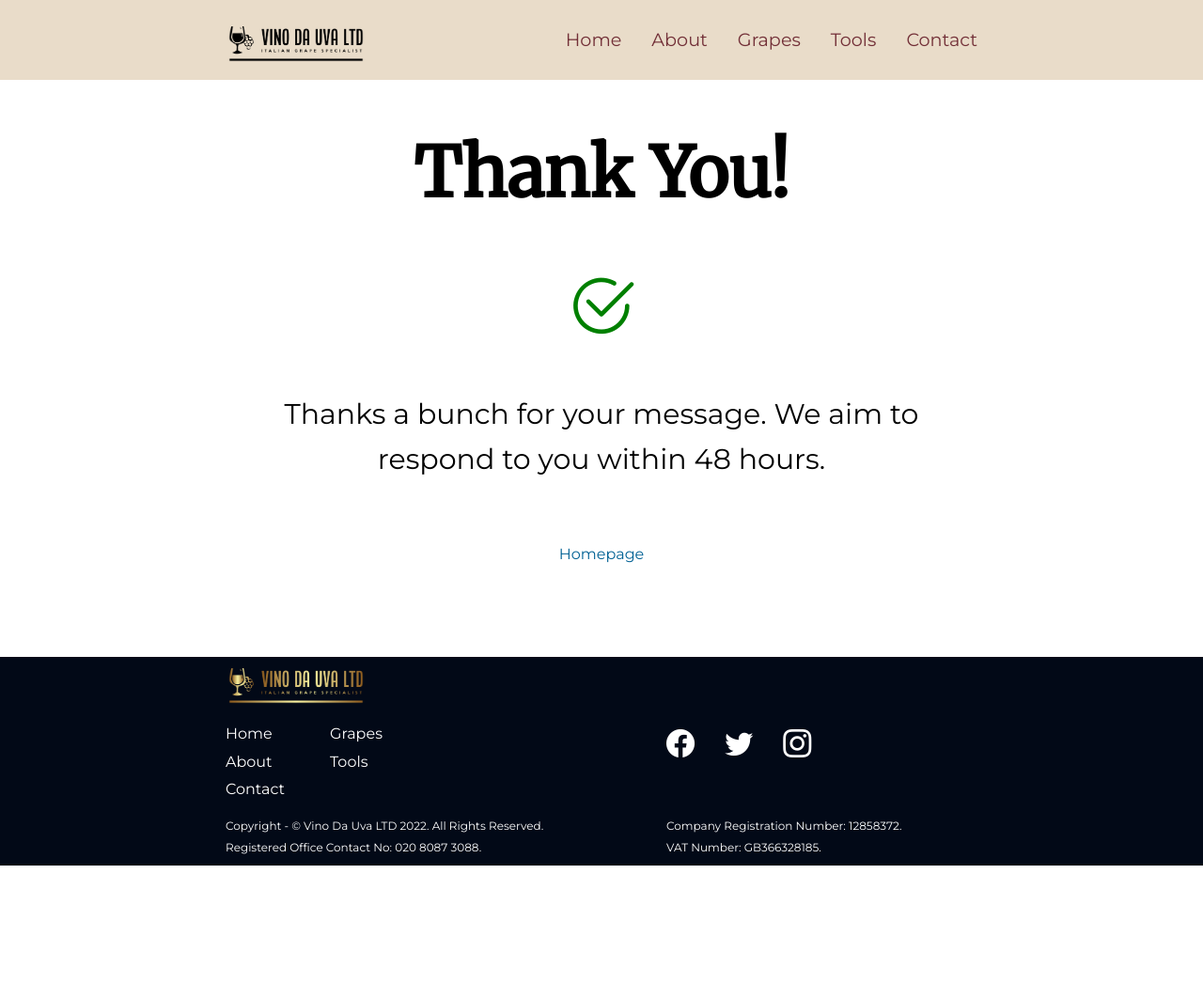
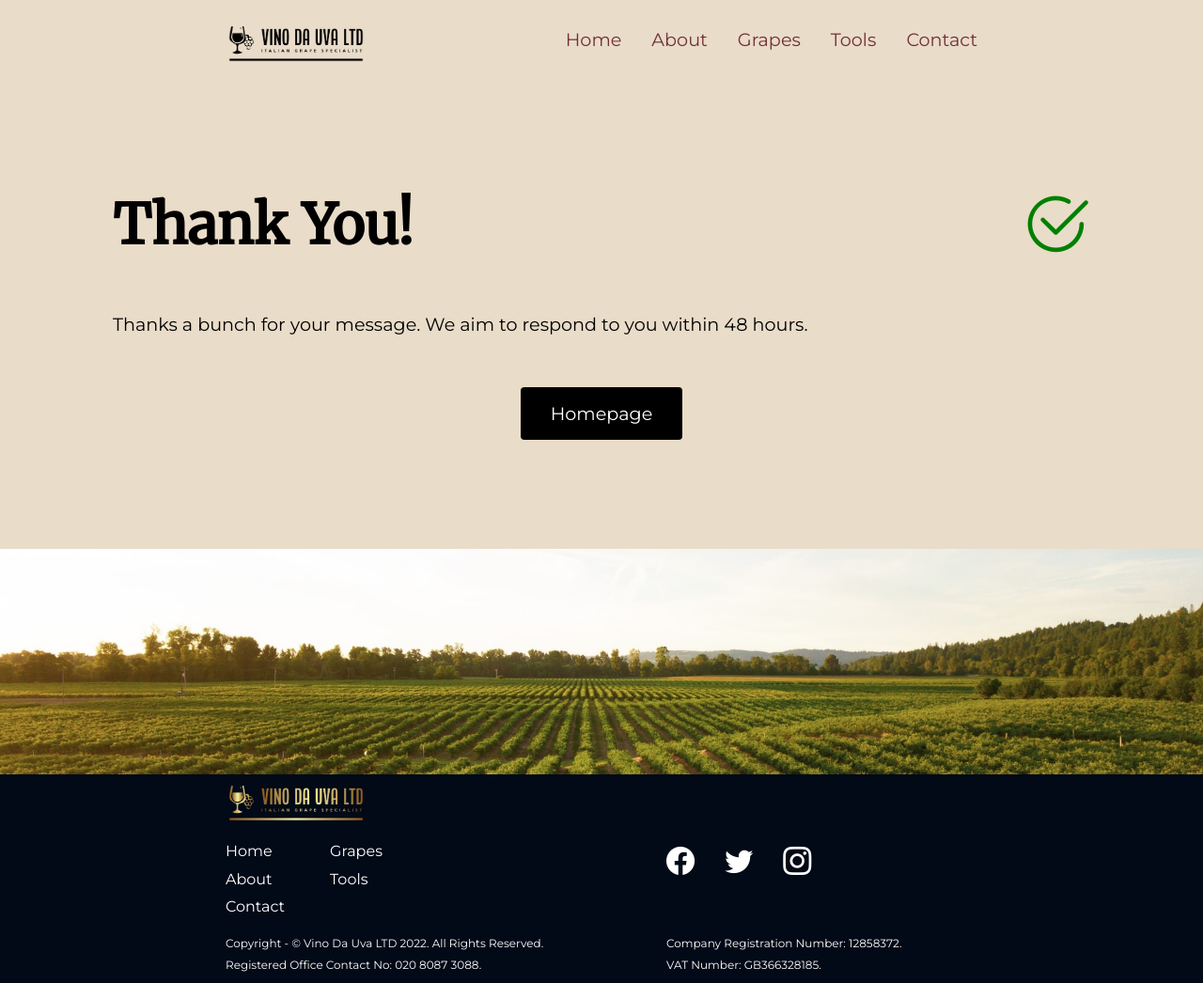
Before and after one commit to GG1982/vina-da-uva, a Jekyll site: the page built from thankyou.html, in a window 1280 px wide. Shown: the whole page at 94% size. Built offline with Jekyll 4.4.1, drawn with Linux system fonts in a browser that asks for light colours; before the commit the page ends 921 px from its top, so only the background shows below that.

Commit message:
thank you page

```diff
--- a/_sass/main.scss
+++ b/_sass/main.scss
@@ -106,6 +106,10 @@ a:focus {
   text-decoration: none;
 }
 
+p > a:link {
+  text-decoration: underline;
+}
+
 
 .title-font {
   font-family: $titleFont;
@@ -114,123 +118,6 @@ a:focus {
 .clr-accent {
   color: $clr--accent
 }
-
-
-// Nav
-// .header {
-//   padding: 1rem 0 1rem;
-//   background-color: $clr--hero;
-// }
-
-// .nav__container {
-//   width: var(--min-width-s);
-//   margin-inline: auto;
-//   display: flex;
-// }
-// .nav {
-//   display: flex;
-//   align-items: center;
-//   justify-content: space-between;
-//   width: 100%;
-
-//   // position: relative;
-// }
-
-// .logo {
-//   font-size: var(--step-1);
-//   max-width: 150px;
-// }
-
-
-// .nav__list {
-//   display: flex;
-//   column-gap: 2rem;
-// }
-
-// .nav__link {
-//   text-decoration: none;
-//   color: #722F37;
-
-//   position: relative;
-// }
-// .nav__link::after {
-//   content: "";
-//   position: absolute;
-//   bottom: 0;
-//   left: 0;
-//   top: 35px;
-//   height: 2px;
-//   width: 100%;
-//   background-color: $clr--accent;
-
-//   transform: scaleX(0);
-//   transform-origin: right;
-//   transition: transform 150ms ease-out;
-// }
-// .nav__link:hover::after,
-// .nav__link:focus::after {
-//   transform: scaleX(1);
-//   transform-origin: left;
-// }
-
-// .nav__toggle {
-//   position: absolute;
-//   top: 2rem;
-//   right: 2rem;
-//   display: none;
-//   flex-direction: column;
-//   justify-content: space-between;
-//   width: 30px;
-//   height: 25px;
-
-//   cursor: pointer;
-// }
-
-// .hamburger {
-//   width: 100%;
-//   height: 3px;
-//   background-color: #000;
-// }
-
-
-// @media screen and (max-width: 600px) {
-
-  // .header {
-  //   padding: 1rem 0 2rem;
-  // }
-
-//   .nav__toggle {
-//     display: flex;
-//   }
-
-//   .nav {
-//     flex-direction: column;
-//     align-items: flex-start;
-//     row-gap: 1rem;
-//   }
-
-//   .nav__list {
-//     width: 100%;
-//     flex-direction: column;
-//     row-gap: 1rem;
-
-//     display: none;
-//   }
-
-//   .nav__item {
-//     text-align: center;
-//   }
-
-//   .nav__link {
-//     display: flex;
-//     justify-content: center;
-//   }
-
-//   .nav__list.active {
-//     display: flex;
-//   }
-
-// }
 
 
 // Nav
@@ -652,6 +539,10 @@ a:focus {
   height: var(--img-height);
 }
 
+.thanks__img  {
+  background-image: url(../../assets/images/vineyard1.jpg);
+  height: var(--img-height);
+}
 
 
 @media screen and (max-width: 550px) {
--- a/grapes.html
+++ b/grapes.html
@@ -9,7 +9,7 @@ slogan: four flavourous wine grapes
 
 
 <section class="page__intro">
-    <div class="site-con padding-t-3">
+    <div class="site-con padding-block-6">
         <div class="page">
             <div class="page__title">
                 <h1>Italian<span class="block">wine grape</span></h1>
--- a/index.html
+++ b/index.html
@@ -12,7 +12,7 @@ slogan: italian grape specialist
         <div class="hero__intro width-m mx-auto">
             <div class="hero--title capitalize">
                 <h1 class="title-font font-4 padding-b-2">{{ page.title }}</h1>
-                <a class="hero__btn" href="#grapes">Selection of grapes</a>
+                <a class="hero__btn capitalize" href="https://gg1982.github.io/vina-da-uva/grapes">Selection of grapes</a>
             </div>
 
             <div class="hero__body">
--- a/thankyou.html
+++ b/thankyou.html
@@ -5,13 +5,20 @@ title: Wine Grapes
 slogan: italian grape specialist
 ---
 
-<main class="padding-b-3">
-    <div class="thanks-intro flex-center flex-col width-s mx-auto gap-2 text-center padding-block-3">
-        <h1 class="capitalize">Thank You!</h1>
-        <i class="bi bi-check2-circle font-5 clr--green"></i>
-        <p class="font-1">Thanks a bunch for your message. We aim to respond to you within 48 hours.</p>
-        <div class="padding-t-2 max-width-40 mx-auto">
-            <a class="hero-btn" href="https://gg1982.github.io/vina-da-uva/">Homepage</a>
+
+<main class="page__intro">
+    <div class="site-con padding-block-6">
+        <div class="page">
+            <div class="page__title">
+                <h1>Thank you!</h1>
+                <i class="bi bi-check2-circle font-5 clr--green"></i>
+            </div>
+            <p>Thanks a bunch for your message. We aim to respond to you within 48 hours.</p>
+            <div class="padding-t-2 max-width-40 mx-auto">
+                <a class="hero__btn capitalize" href="https://gg1982.github.io/vina-da-uva/grapes">homepage</a>
+
+            </div>
         </div>
     </div>
+    <div class="thanks__img back"></div>
 </main>
--- a/tools.html
+++ b/tools.html
@@ -7,7 +7,7 @@ slogan: providing the tools to homemade wine
 
 
 <section class="page__intro">
-    <div class="site-con padding-t-3">
+    <div class="site-con padding-block-6">
         <div class="page">
             <div class="page__title">
                 <h1>tools<span class="block">wine grape</span></h1>
```
Also changed, not shown: 5 other files.
